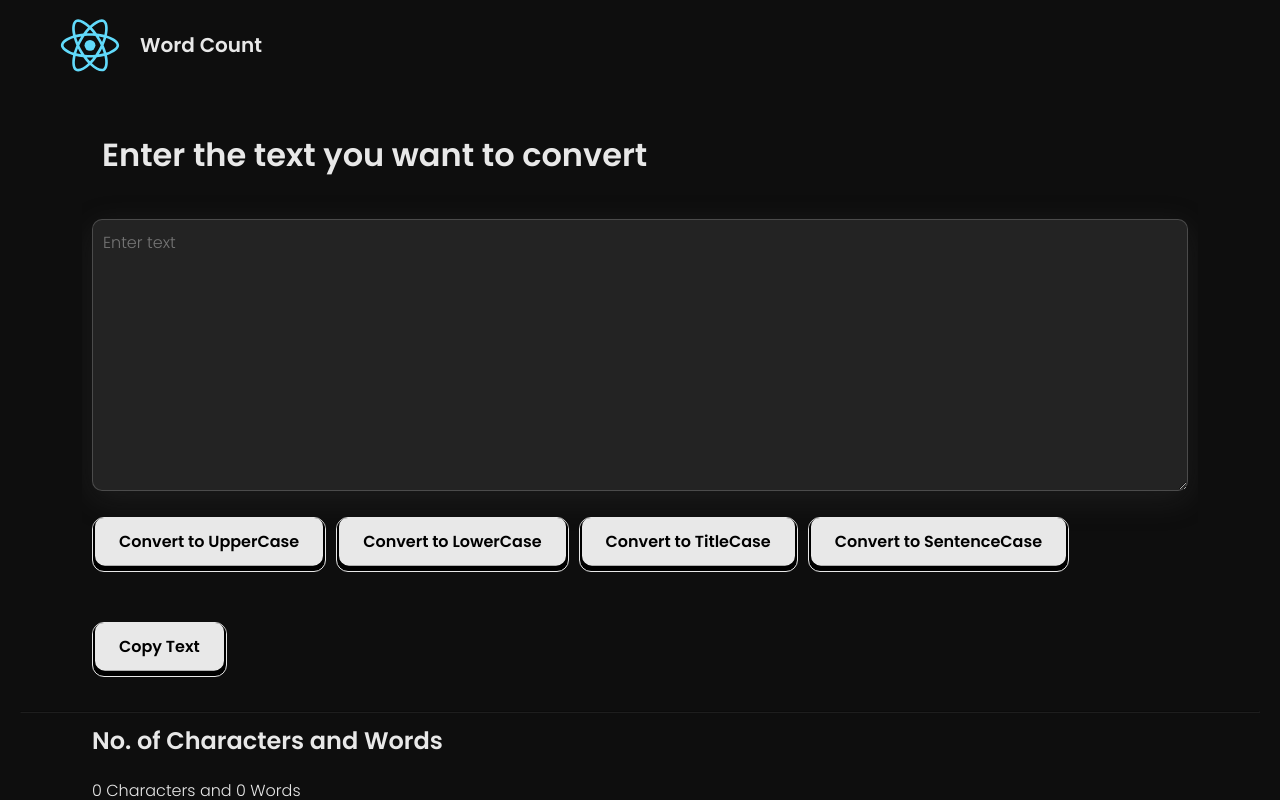
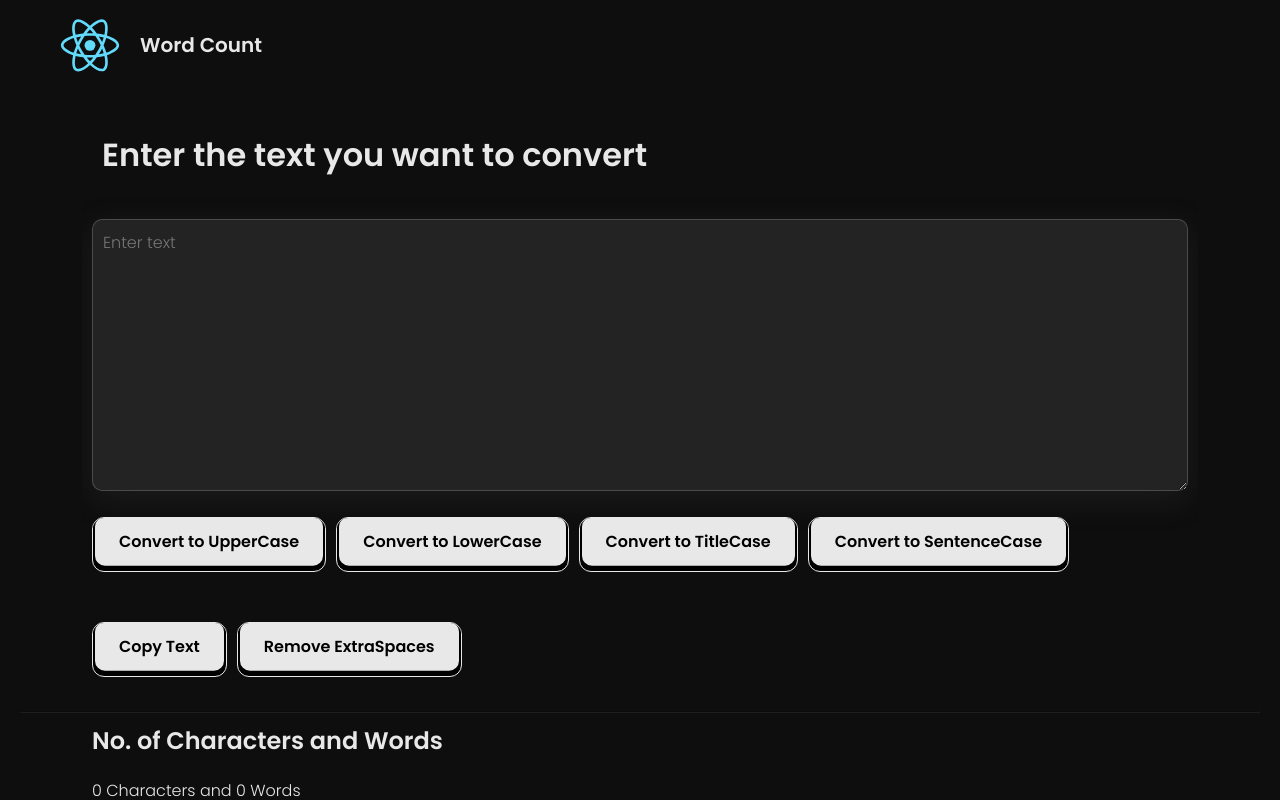
Before and after one commit to Shayan-git-tech/text-utils, a React (Create React App) app: page / in a window 1280 px wide. Shown: the top 800 px of the page. Built offline with nearby package versions, Linux system fonts and the light colour scheme.

Commit message:
Add Remove Extra Space Handler

```diff
--- a/src/Components/Home/UpperCase.js
+++ b/src/Components/Home/UpperCase.js
@@ -50,6 +50,12 @@ export default class UpperCase extends Component {
           });
   }
 
+  handleSpaces = () => {
+    this.setState({
+        text: this.state.text.replace(/\s+/g, " ")
+    });
+  }
+
 
   render() {
     let txt = this.state.text;
@@ -98,6 +104,12 @@ export default class UpperCase extends Component {
     </div>
   </button>
 
+  <button type='submit' onClick={this.handleSpaces}>
+    <div class="button-wrapper">
+      <span class="button_top">Remove ExtraSpaces</span>
+    </div>
+  </button>
+
       </div>
       </div>
       <hr />
```
